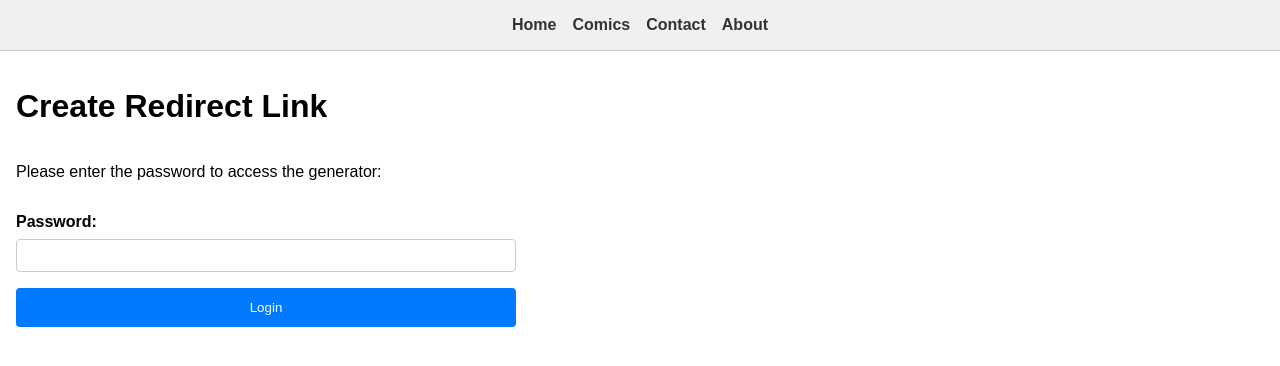
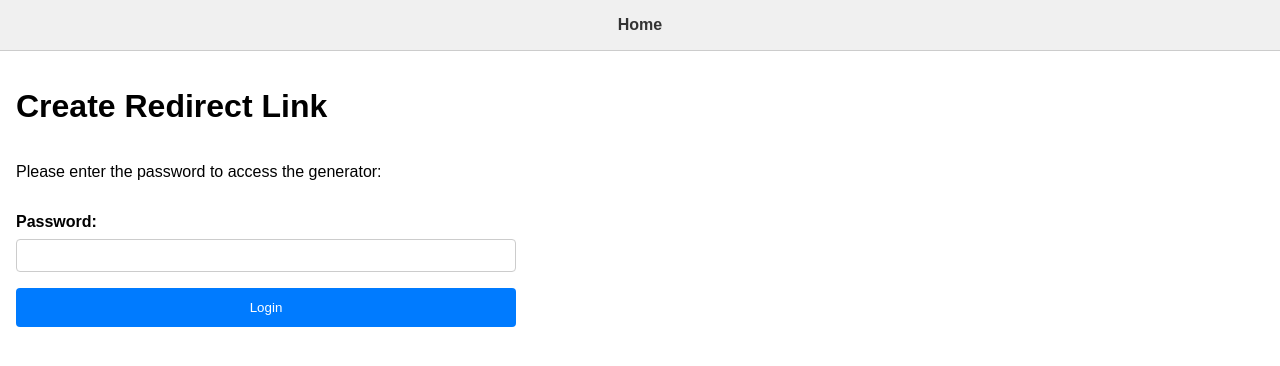
Before and after one commit to mentionedthings/humsurf, a SvelteKit app: page / in a window 1280 px wide. Shown: the top 366 px of the page. Built offline with nearby package versions, Linux system fonts and the light colour scheme.

Commit message:
refactor: remove Comics, Contact, and About links from navigation

```diff
--- a/src/routes/+layout.svelte
+++ b/src/routes/+layout.svelte
@@ -5,9 +5,6 @@
 <header>
   <nav>
     <a href=".">Home</a>
-    <a href="./comics">Comics</a> <!-- Placeholder link -->
-    <a href="./contact">Contact</a> <!-- Placeholder link -->
-    <a href="./about">About</a>   <!-- Placeholder link -->
   </nav>
 </header>
 
```
